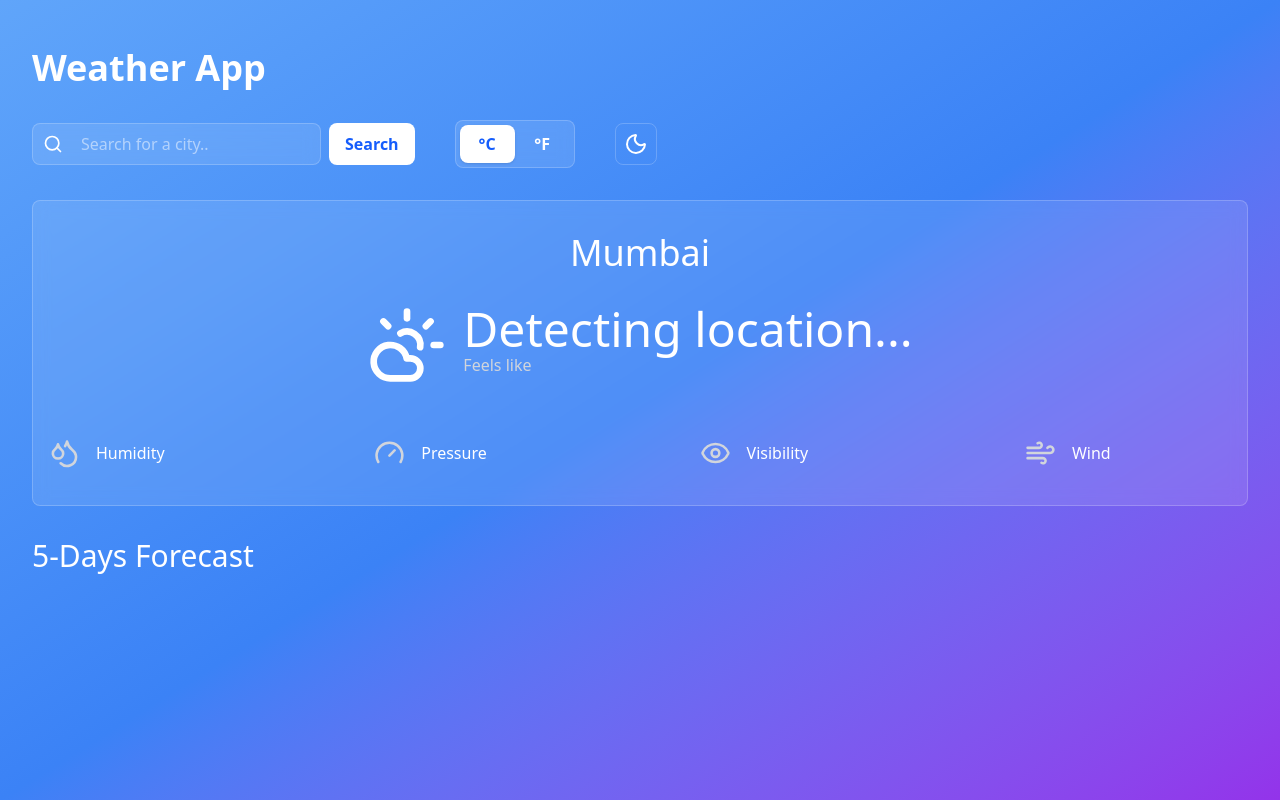
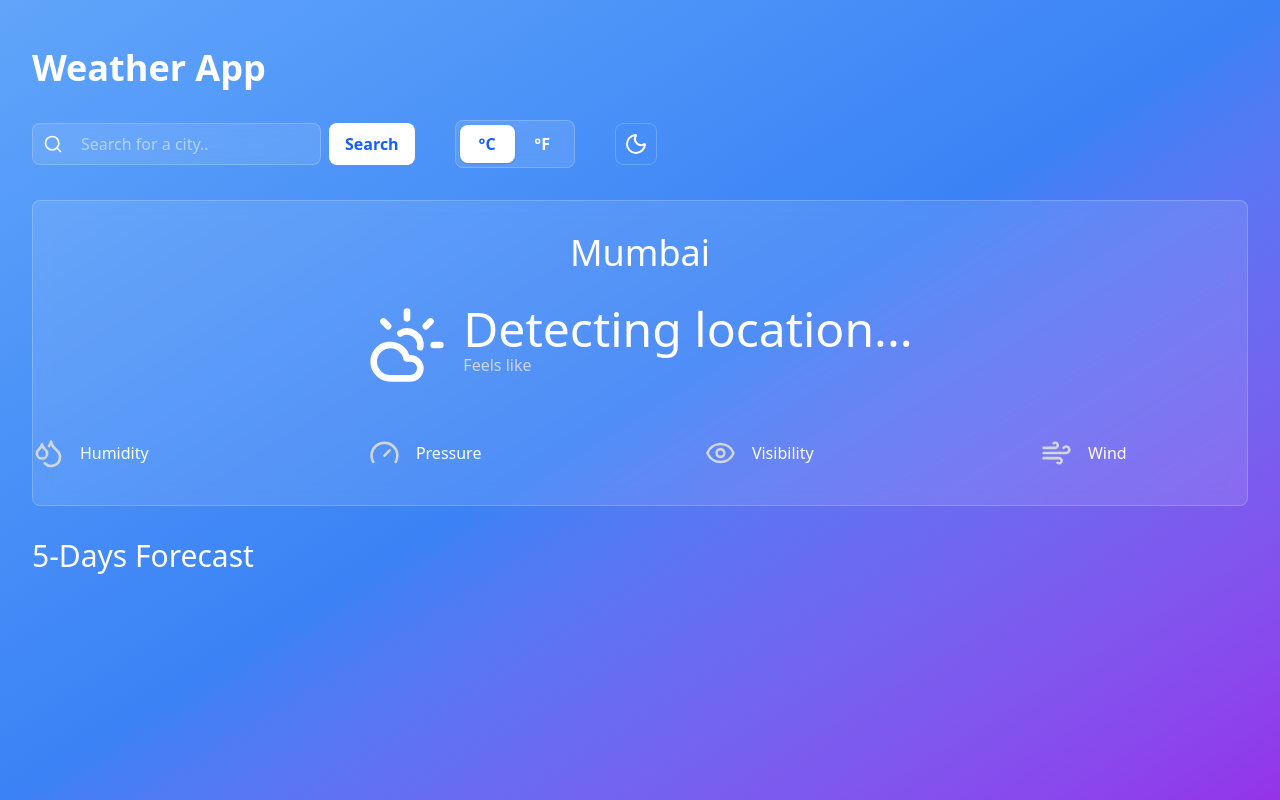
Before and after one commit to Raviteja271101/weather_app, a website: page index.html in a window 1280 px wide. Drawn offline with nearby package versions, Linux system fonts and the light colour scheme; no server answers.

Commit message:
fix: adjust padding in section of index.html for improved layout

```diff
--- a/index.html
+++ b/index.html
@@ -87,7 +87,7 @@
         </div>
       </div>
       <section
-        class="border border-[#ffffff33] dark:border-[#9333ea4d] dark:bg-[#1e143280] mx-auto w-full max-w-[1400px] flex flex-col justify-center items-center bg-[#ffffff1a] backdrop-blur-sm rounded-lg gap-4 max-h-auto py-8 md:px-8 px-4"
+        class="border border-[#ffffff33] dark:border-[#9333ea4d] dark:bg-[#1e143280] mx-auto w-full max-w-[1400px] flex flex-col justify-center items-center bg-[#ffffff1a] backdrop-blur-sm rounded-lg gap-4 max-h-auto py-8 md:px-8 px-0"
       >
         <h1 id="location" class="text-4xl">..</h1>
         <p id="date" class="text-[#e5e7eb] text-base"></p>
```
